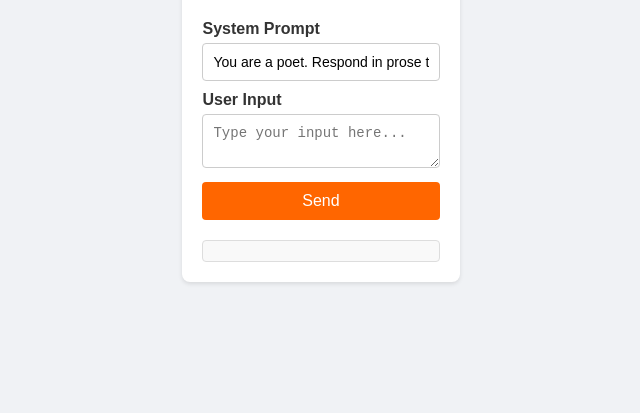
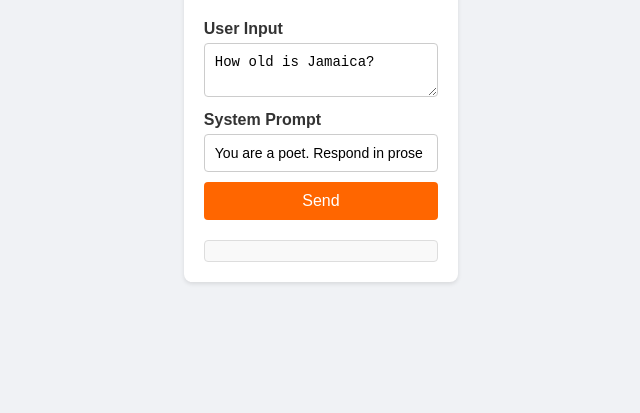
Before and after one commit to infectiouscontent/vite-typescript-openai-api-development, a website built with Vite: page index.html in a window 1280 px wide. Shown: the part 387-800 px from the top of the page, without its empty margins (319-959 px from the left). Built offline with nearby package versions, Linux system fonts and the light colour scheme.

Commit message:
add a default question

```diff
--- a/index.html
+++ b/index.html
@@ -2,19 +2,20 @@
 <html lang="en">
 <head>
     <meta charset="UTF-8" />
-    <link rel="icon" type="image/png" href="/infectiouscontent-logo.png" />
+    <link rel="icon" type="image/svg+xml" href="/infectiouscontent-logo.svg" />
     <meta name="viewport" content="width=device-width, initial-scale=1.0">
     <title>OpenAI API Interaction</title>
     <link rel="stylesheet" href="/src/style.css">
+    <link rel="icon" type="image/png" href="/infectiouscontent-logo.png">
 </head>
 <body>
     <div class="container">
         <img src="/infectiouscontent-logo.png" alt="Infectious Content Logo" class="logo" />
         <h1>OpenAI API Interaction</h1>
+        <label for="user-input">User Input</label>
+        <textarea id="user-input" placeholder="Type your input here...">How old is Jamaica?</textarea>
         <label for="system-input">System Prompt</label>
         <input id="system-input" type="text" value="You are a poet. Respond in prose that rhymes. Use humor whenever possible.">
-        <label for="user-input">User Input</label>
-        <textarea id="user-input" placeholder="Type your input here..."></textarea>
         <button id="submission-button">Send</button>
         <div id="response" class="output"></div>
     </div>
```
